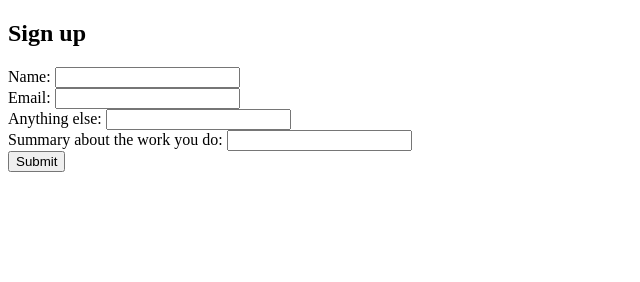
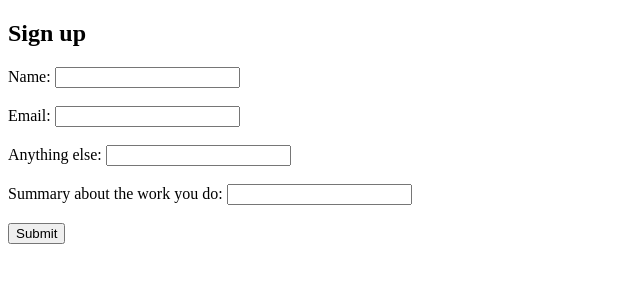
Before and after one commit to bharat8766/dummy-form, a plain HTML site: page index.html in a window 1280 px wide. Shown: the whole page, without its empty margins (0-640 px from the left). Drawn offline with Linux system fonts and the light colour scheme.

Commit message:
Update index.html

```diff
--- a/index.html
+++ b/index.html
@@ -5,12 +5,20 @@
   </head>
   <body>
     <h2>Sign up</h2>
-    <form action="https://YOUR_N8N_URL/webhook/dummy-signup" method="POST">
-      <label>Name: <input type="text" name="name" required></label><br />
-      <label>Email: <input type="email" name="email" required></label><br />
-      <label>Anything else: <input type="text" name="note"></label><br />
-      <label>Summary about the work you do: <input type="text" name="note"></label><br />
+
+    <form action="https://learningagentics.app.n8n.cloud/webhook-test/dummy-signup" method="POST">
+
+      <label>Name: <input type="text" name="name" required></label><br /><br />
+
+      <label>Email: <input type="email" name="email" required></label><br /><br />
+
+      <label>Anything else: <input type="text" name="note"></label><br /><br />
+
+      <label>Summary about the work you do: <input type="text" name="summary"></label><br /><br />
+
       <button type="submit">Submit</button>
+
     </form>
+
   </body>
 </html>
```
